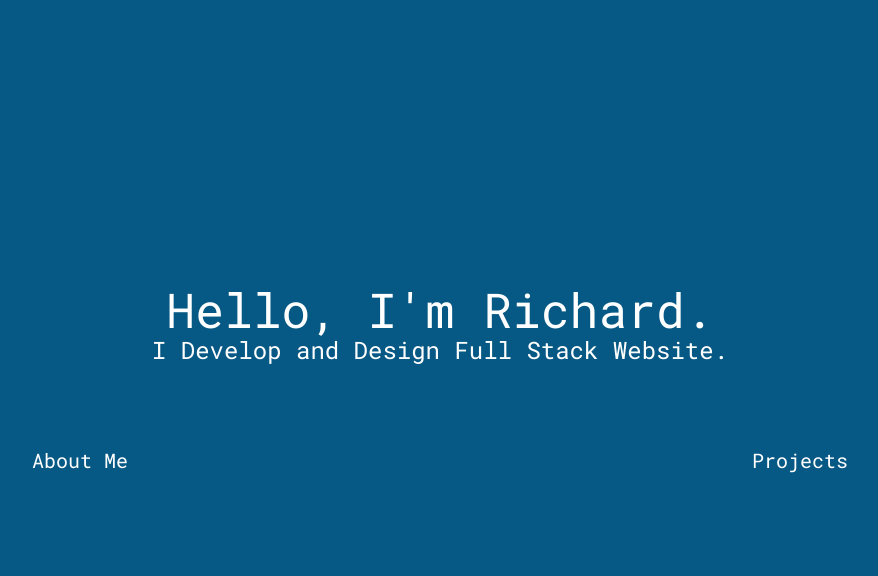
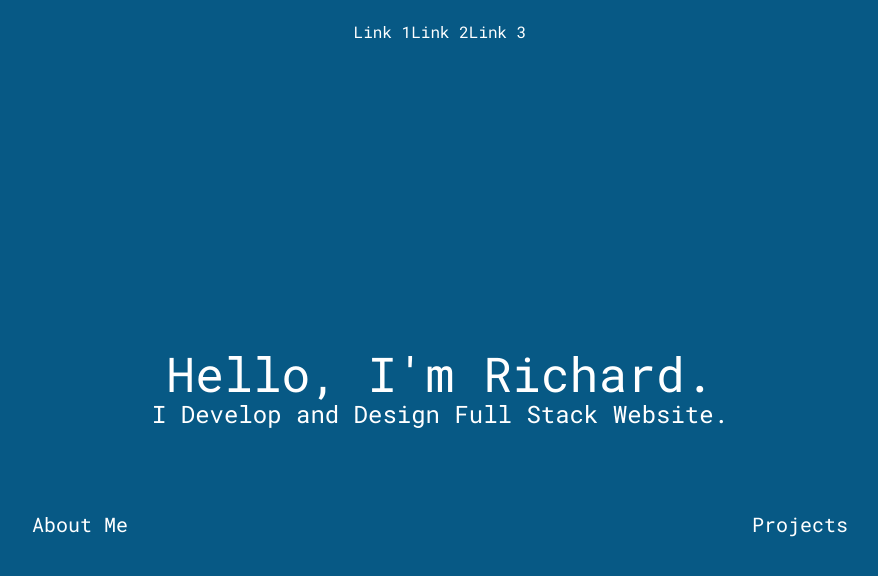
Before and after one commit to ej84/rjweb, a Next.js app: page / in a window 1280 px wide. Shown: the top 576 px of the page, without its empty margins (200-1078 px from the left). Built offline with nearby package versions, Linux system fonts and the light colour scheme.

Commit message:
added nav.

```diff
--- a/src/app/page.jsx
+++ b/src/app/page.jsx
@@ -13,6 +13,12 @@ import Link from "next/link";
 
 export default function Home() {
   return (
+    <>
+      <nav className="flex justify-center p-5">
+        <Link href="https://www.github.com/ej84">Link 1</Link>
+        <Link href="https://www.github.com/ej84">Link 2</Link>
+        <Link href="https://www.github.com/ej84">Link 3</Link>
+      </nav>
       <main className="flex min-h-screen flex-col justify-center p-5">
         <div className="p-5 text-center">
           <h1 className="text-3xl lg:text-5xl fade-in">
@@ -35,5 +41,6 @@ export default function Home() {
           </button>
         </div>
       </main>
+    </>
   );
 }
```
Lines whose indentation alone changed are shown as unchanged.
